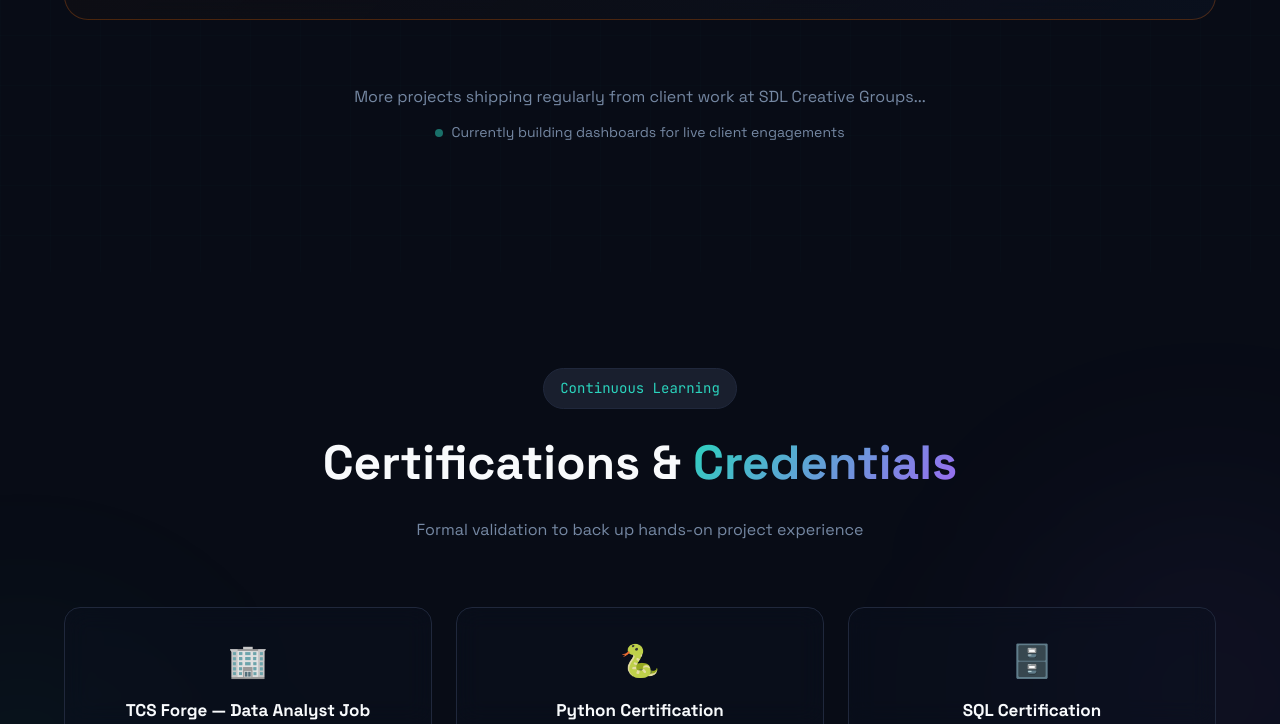
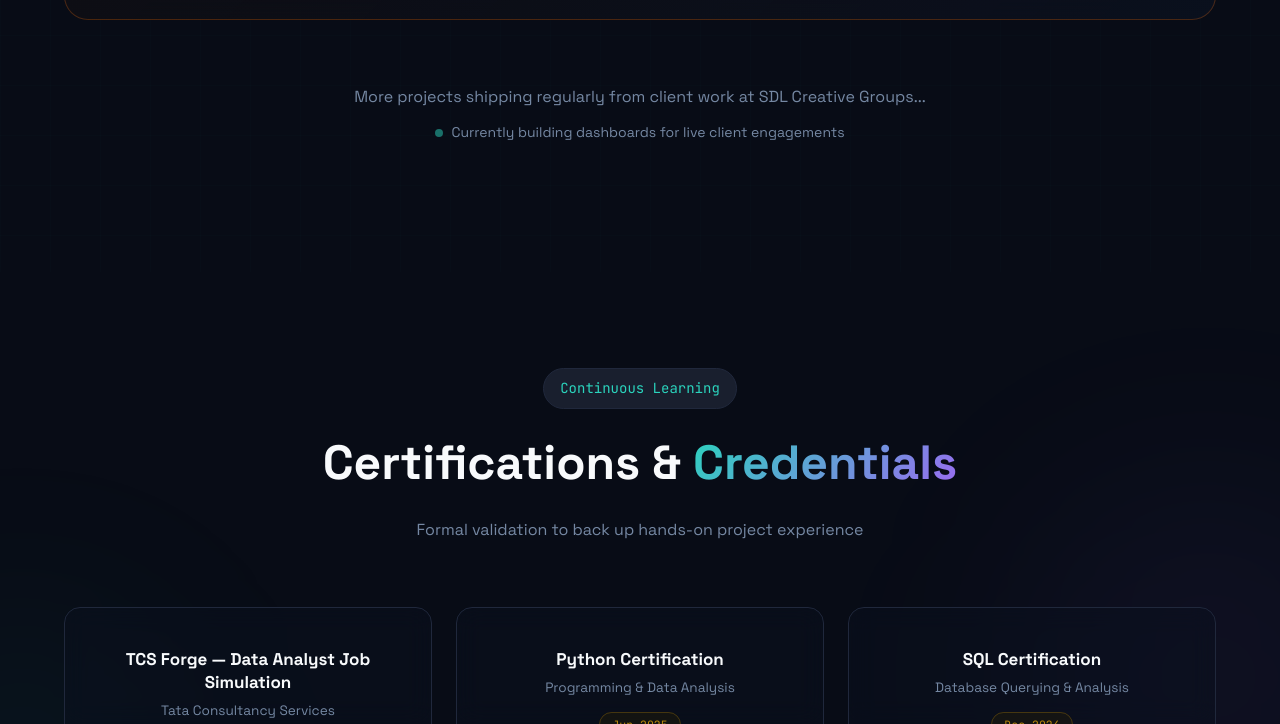
Before and after one commit to hashimviper/myportfolio, a plain HTML site: page index.html in a window 1280 px wide. Shown: the part 11276-12000 px from the top of the page. Drawn offline with Linux system fonts and the light colour scheme.

Commit message:
Remove icons from cert-card elements
Removed icons from certification cards in the HTML.

```diff
--- a/index.html
+++ b/index.html
@@ -1248,19 +1248,19 @@
       </div>
       <div class="certs-grid">
         <div class="cert-card">
-          <div class="cert-card-icon">🏢</div>
+          <div class="cert-card-icon"></div>
           <h3 class="cert-card-title">TCS Forge — Data Analyst Job Simulation</h3>
           <p class="cert-card-issuer">Tata Consultancy Services</p>
           <span class="cert-card-date">Jul 2025</span>
         </div>
         <div class="cert-card">
-          <div class="cert-card-icon">🐍</div>
+          <div class="cert-card-icon"></div>
           <h3 class="cert-card-title">Python Certification</h3>
           <p class="cert-card-issuer">Programming &amp; Data Analysis</p>
           <span class="cert-card-date">Jun 2025</span>
         </div>
         <div class="cert-card">
-          <div class="cert-card-icon">🗄️</div>
+          <div class="cert-card-icon"></div>
           <h3 class="cert-card-title">SQL Certification</h3>
           <p class="cert-card-issuer">Database Querying &amp; Analysis</p>
           <span class="cert-card-date">Dec 2024</span>
```
